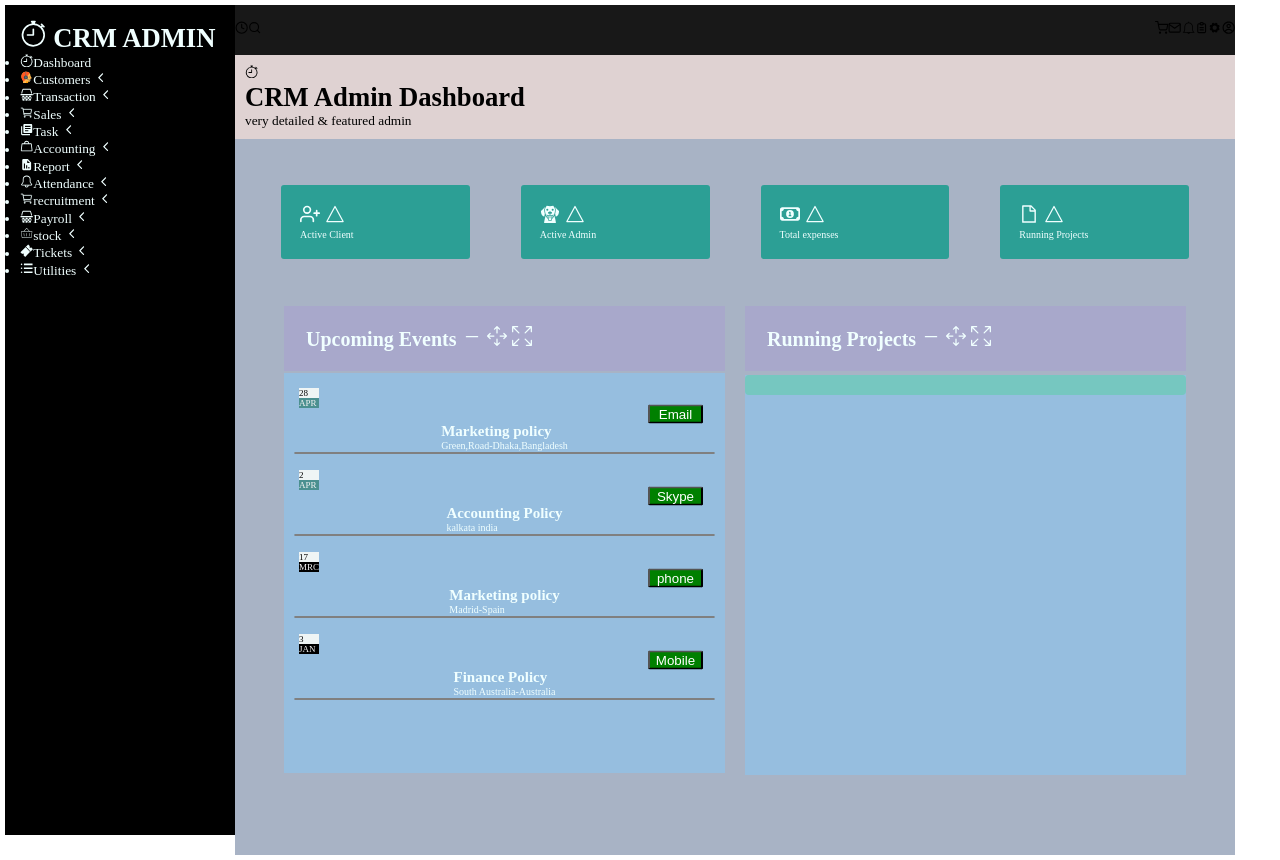
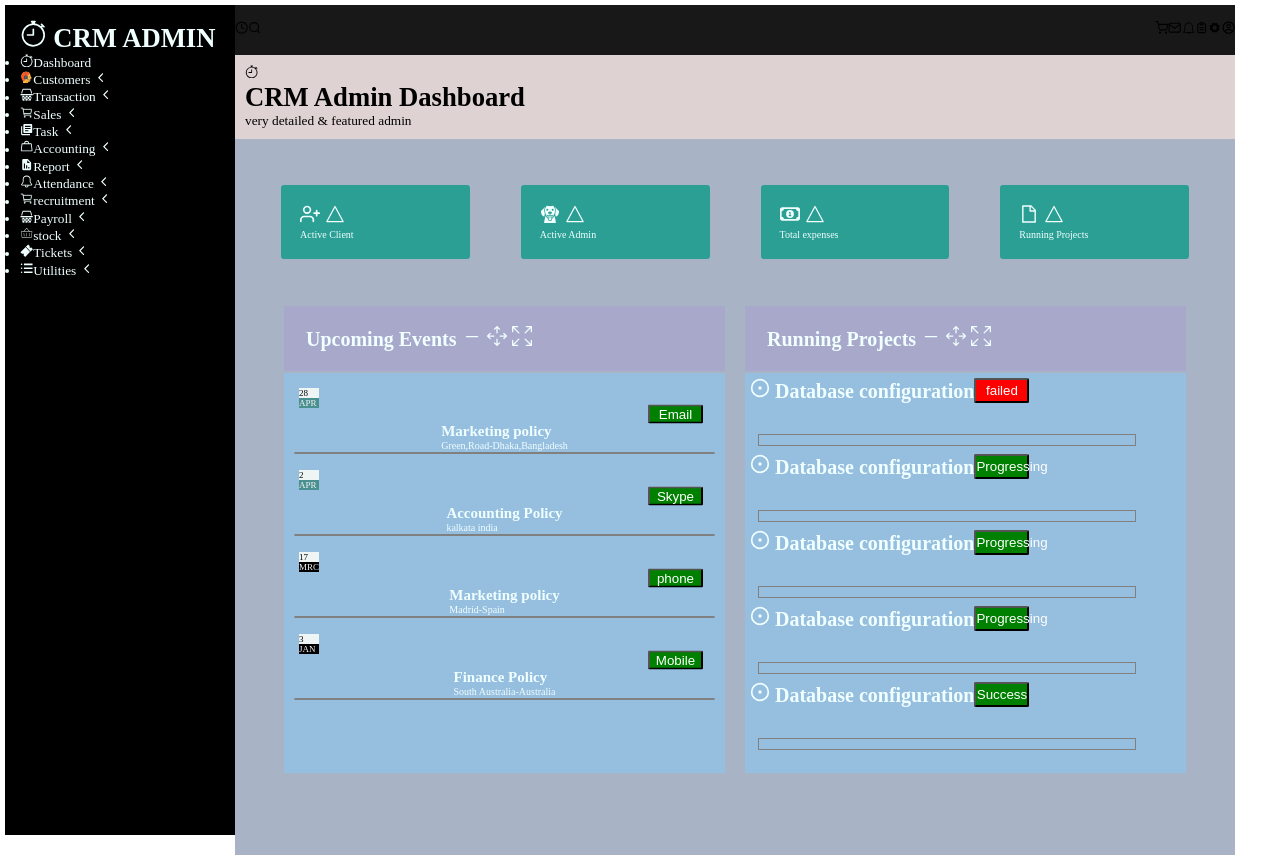
Before and after one commit to nawagirwacatherine/FINAL-INTERVIEW, a React (Vite) app in the folder final-interview/: page / in a window 1280 px wide. Built offline with nearby package versions, Linux system fonts and the light colour scheme.

Commit message:
Name buttons in dataBase component

```diff
--- a/final-interview/src/pages/Content.jsx
+++ b/final-interview/src/pages/Content.jsx
@@ -42,7 +42,7 @@ function Content () {
      </div>
        <div>
         <div className="last-content">
-         <DataBase  name="Database configuration"/>
+         <DataBase />
         </div>
       </div>
     </div>
--- a/final-interview/src/pages/DataBase.jsx
+++ b/final-interview/src/pages/DataBase.jsx
@@ -1,10 +1,82 @@
+
+import { LuCircleDot } from "react-icons/lu";
 import RatingBar from "./RatingBar";
 
 function DataBase () {
 
  return(
       <>
+      <div style={{padding: "5px"}}>
+       <div  style={{display: "flex"}}>
+      <h1> <span style={{Color: "green"}}>< LuCircleDot /></span> <span> Database configuration </span></h1>
+
+      <button style={{
+                width: "55px",
+                 color: "white",
+                  backgroundColor:"red",
+                  borderRadius: "2px",
+
+                   }}>failed</button>
+                   </div>
         < RatingBar />
+
+        <div  style={{display: "flex"}}>
+      <h1> <span style={{Color: "green"}}>< LuCircleDot /></span> <span> Database configuration </span></h1>
+
+      <button style={{
+                width: "55px",
+                 color: "white",
+                  backgroundColor:"green",
+                  borderRadius: "2px",
+
+                   }}>Progressing</button>
+                   </div>
+                   < RatingBar />
+
+
+
+        <div  style={{display: "flex"}}>
+      <h1> <span style={{Color: "green"}}>< LuCircleDot /></span> <span> Database configuration </span></h1>
+
+      <button style={{
+                width: "55px",
+                 color: "white",
+                  backgroundColor:"green",
+                  borderRadius: "2px",
+
+                   }}>Progressing</button>
+                   </div>
+                   < RatingBar />
+
+
+        <div  style={{display: "flex"}}>
+      <h1> <span style={{Color: "green"}}>< LuCircleDot /></span> <span> Database configuration </span></h1>
+
+      <button style={{
+                width: "55px",
+                 color: "white",
+                  backgroundColor:"green",
+                  borderRadius: "2px",
+
+                   }}>Progressing</button>
+                   </div>
+                   < RatingBar />
+
+
+        <div  style={{display: "flex"}}>
+      <h1> <span style={{Color: "green"}}>< LuCircleDot /></span> <span> Database configuration </span></h1>
+
+      <button style={{
+                width: "55px",
+                 color: "white",
+                  backgroundColor:"green",
+                  borderRadius: "2px",
+
+                   }}>Success</button>
+                   </div>
+                   < RatingBar />
+
+        </div>
       </>
 
  )
--- a/final-interview/src/pages/RatingBar.jsx
+++ b/final-interview/src/pages/RatingBar.jsx
@@ -1,39 +1,25 @@
-// import propTypes from "proptypes";
-import PropTypes from "prop-types";
 
-const RatingBar = ({label,value,max}) => {
-    const percentage = (value / max) * 100;
+function RatingBar (prop) {
 
-    return (
-        <div style={{ marginBottom: "16px"}}>
-            <div style={{marginBottom:"4px", fontWeight: "bold"}}>{label}</div>
-            <div style={{height:"20px",
-                        background:"#e0e0e0",
-                        borderRadius: "4px",
-                        overflow: "hidden"
-            }}>
-                <div style={{
-                    height: "100%",
-                    width: `${percentage}%`,
-                    background: "#76c7c0",
-                     transition: "width 0.3s ease-in-out",
-                }}>
+    return(
+         <>
+         <div>
+        <h1>
+        <span className="lucir">
+         </span>
+     {prop.name}
+      <button style={{width: prop.buttonWidth,backgroundColor: prop.buttonbackgroundColor,color:"white" ,border: "0" , borderRadius: "2px"}}>{prop.buttonName}</button>
+      </h1>
+     <hr style={{ border: "1px solid grey" , width: "85%", padding: "5px", margin: "8px"}}/>
 
-                </div>
+    </div>
 
-                <div style= {{ marginTop: "4px", fontSize:"12px", color:"#666"}}> {value} / {max} </div>
+</>
+    )
 
-            </div>
-        </div>
-
-    )
-}
-
-RatingBar.propTypes = {
-  label: PropTypes.string.isRequired,
-  value: PropTypes.number.isRequired,
-  max: PropTypes.number.isRequired,
 
 }
 
+
+
 export default RatingBar;
```
